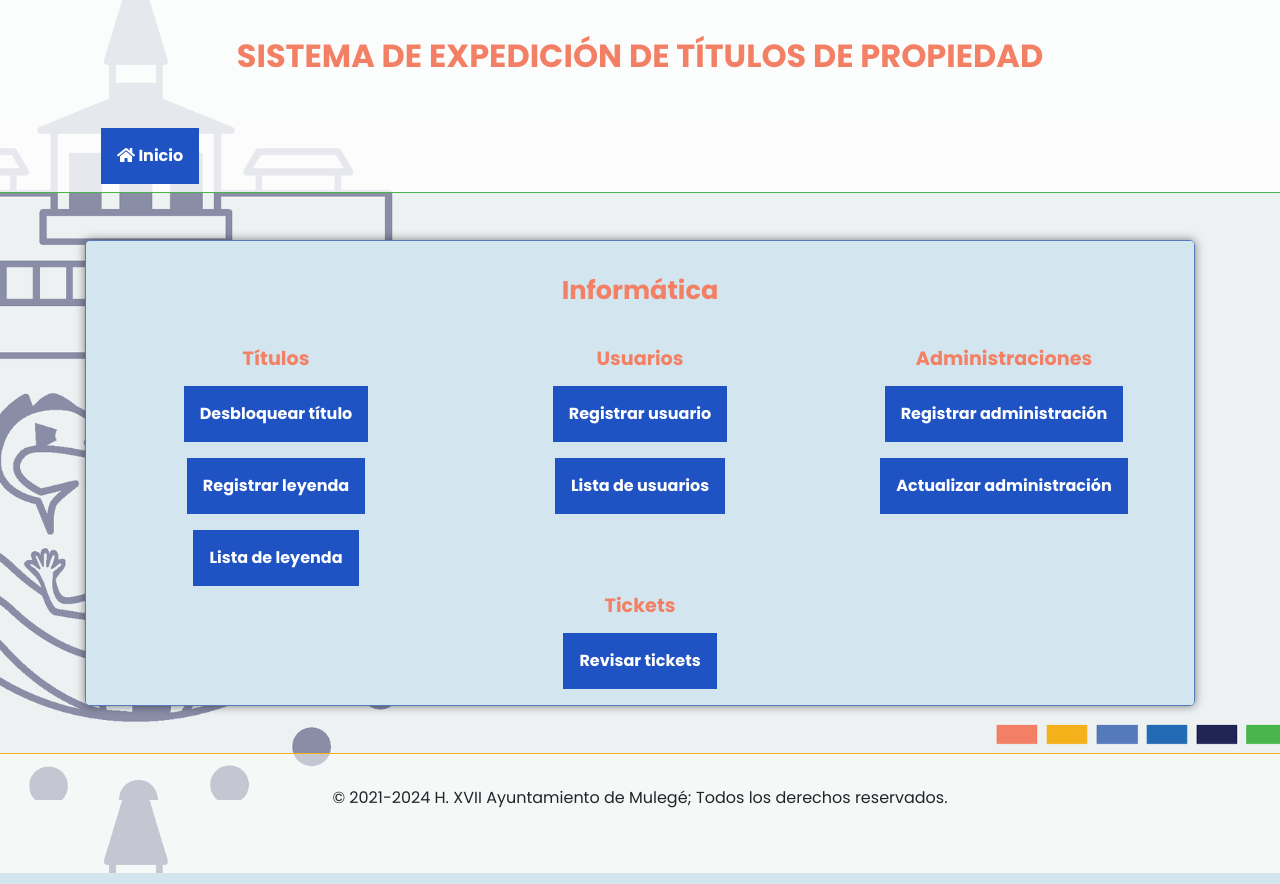
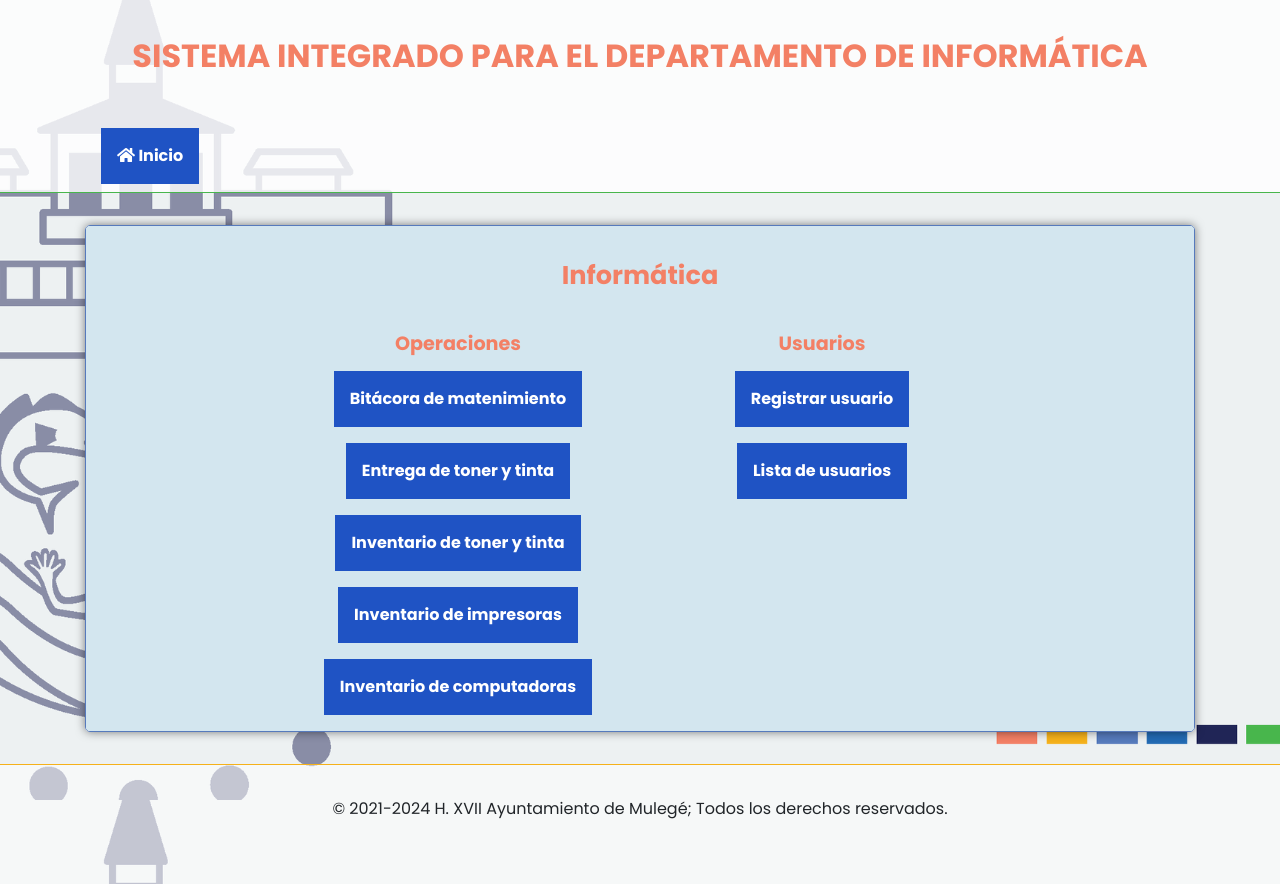
Before and after one commit to ayuntamiento-mulege-informatica/informatica, a PHP site: page /inicio_informatica.php in a window 1280 px wide. Run offline with PHP 8.4, Linux system fonts and the light colour scheme; data that the repository does not hold is empty.

Commit message:
Adecuación al nuevo proyecto.

```diff
--- a/connect.php
+++ b/connect.php
@@ -6,7 +6,7 @@
 define('BD_HOST','localhost');
 define('BD_USR','root');
 define('BD_PASS','0st3yj49xt');
-define('BD_NAME','sindicatura');
+define('BD_NAME','informatica');
 
 $connect = new mysqli(BD_HOST, BD_USR, BD_PASS, BD_NAME);
 if(!$connect){
--- a/header.php
+++ b/header.php
@@ -3,12 +3,12 @@
 <head>
   <meta charset="utf-8">
   <meta name="viewport" content="width=device-width, initial-scale=1.0">
-  <title>SISTEMA DE EXPEDICIÓN DE TÍTULO DE PROPIEDAD</title>
+  <title>SISTEMA INTEGRADO PARA EL DEPARTAMENTO DE INFORMÁTICA.</title>
   <link rel="stylesheet" href="/css/fontawesome.css">
   <link rel="stylesheet" href="/css/bootstrap.min.css">
   <link rel="stylesheet" href="/css/style.css">
 </head>
 <body>
   <header>
-    <h1>SISTEMA DE EXPEDICIÓN DE TÍTULOS DE PROPIEDAD</h1>
+    <h1>SISTEMA INTEGRADO PARA EL DEPARTAMENTO DE INFORMÁTICA</h1>
   </header>
--- a/inicio_informatica.php
+++ b/inicio_informatica.php
@@ -15,11 +15,13 @@ include_once 'menu.php';
           <div class="container-fluid">
             <div class="row justify-content-center">
               <div class="col-4">
-                <h3>Títulos</h3>
+                <h3>Operaciones</h3>
                 <div class="centrar-botones">
-                  <a class="enlace-boton" href="/desbloquear_titulo">Desbloquear título</a>
-                  <a class="enlace-boton" href="/registrar_leyenda">Registrar leyenda</a>
-                  <a class="enlace-boton" href="/lista_leyendas">Lista de leyenda</a>
+                  <a class="enlace-boton" href="/bitacora_mantenimiento">Bitácora de matenimiento</a>
+                  <a class="enlace-boton" href="/entrega_toner_tinta">Entrega de toner y tinta</a>
+                  <a class="enlace-boton" href="/inventario_toner_tinta">Inventario de toner y tinta</a>
+                  <a class="enlace-boton" href="/inventario_impresoras">Inventario de impresoras</a>
+                  <a class="enlace-boton" href="/inventario_computadoras">Inventario de computadoras</a>
                 </div>
               </div>
 
@@ -31,7 +33,7 @@ include_once 'menu.php';
                 </div>
               </div>
 
-              <div class="col-4">
+              <!-- <div class="col-4">
                 <h3>Administraciones</h3>
                 <div class="centrar-botones">
                   <a class="enlace-boton" href="/registrar_administracion">Registrar administración</a>
@@ -44,7 +46,7 @@ include_once 'menu.php';
                 <div class="centrar-botones">
                   <a class="enlace-boton" href="/revisar_tickets">Revisar tickets</a>
                 </div>
-              </div>
+              </div> -->
             </div>
           </div>
         </div>
```
Also changed, not shown: index.php (+1 -70 lines).
